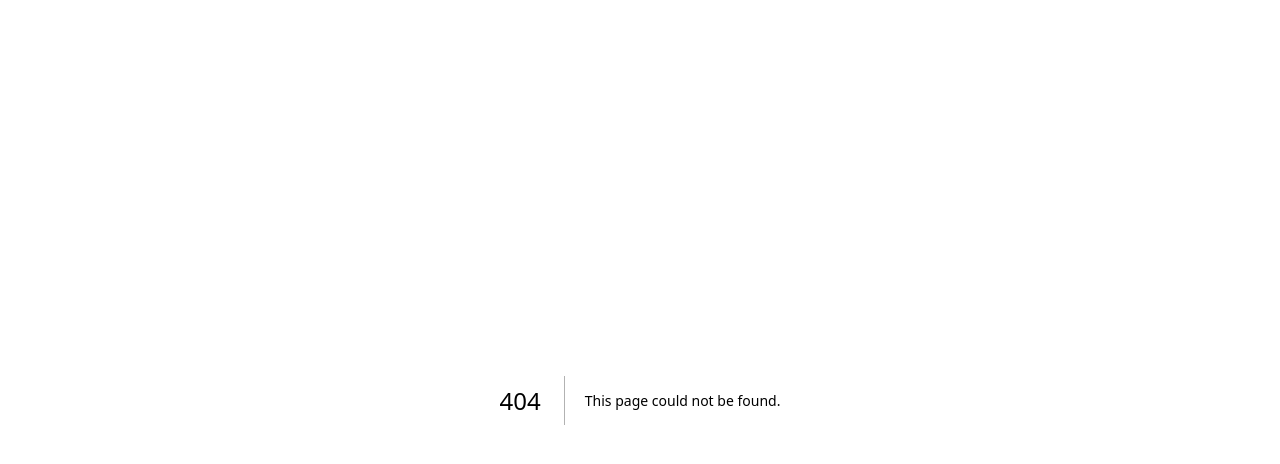
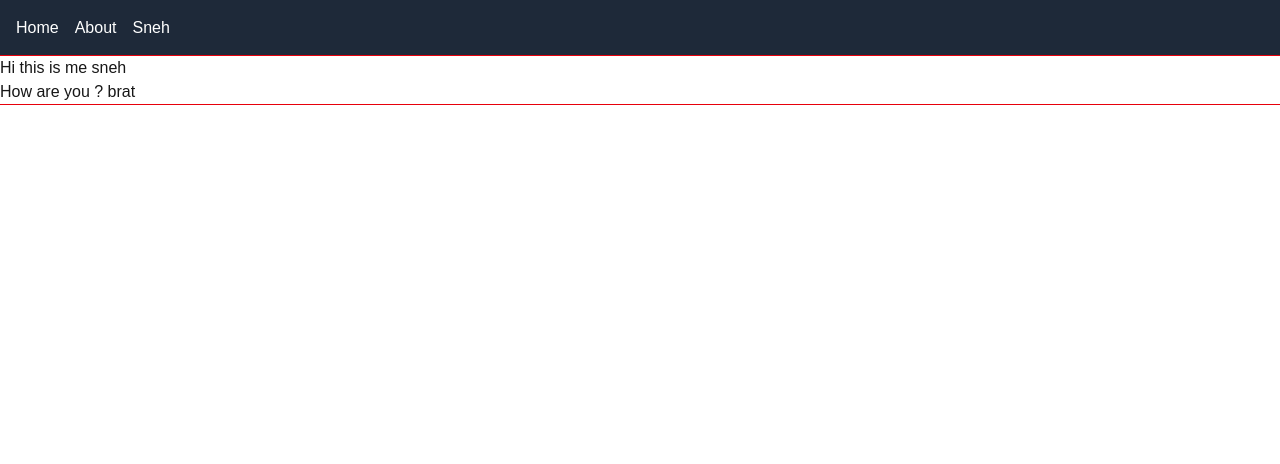
Before and after one commit to Sneh1227/next.js, a Next.js app: page /sneh in a window 1280 px wide. Before the commit this address had no page. Shown: the top 464 px of the page. Built offline with nearby package versions, Linux system fonts and the light colour scheme.

Commit message:
feat(routing): folder structure for routing in next

```diff
--- /dev/null
+++ b/app/about/page.tsx
@@ -0,0 +1,8 @@
+export default function about(){
+    return(
+        <>
+            <h1>About Page</h1>
+            <p>This is my about page</p>
+        </>
+    )
+}
--- a/app/layout.tsx
+++ b/app/layout.tsx
@@ -23,7 +23,16 @@ export default function RootLayout({ children }: LayoutProps<"/">) {
       lang="en"
       className={`${geistSans.variable} ${geistMono.variable} h-full antialiased`}
     >
-      <body className="min-h-full flex flex-col">{children}</body>
+      <body className="min-h-full flex flex-col">
+        <nav className="bg-gray-800 text-white p-4 flex gap-4">
+          <a href="/">Home</a>
+          <a href="/about">About</a>
+          <a href="/sneh">Sneh</a>
+        </nav>
+        <div className="outline outline-red-600">
+          {children}
+          </div>
+        </body>
     </html>
   );
 }
--- /dev/null
+++ b/app/sneh/page.tsx
@@ -0,0 +1,8 @@
+export default function sneh(){
+    return(
+        <>
+        <h1>Hi this is me sneh</h1>
+        <p>How are you ? brat</p>
+        </>
+    );
+}
```
